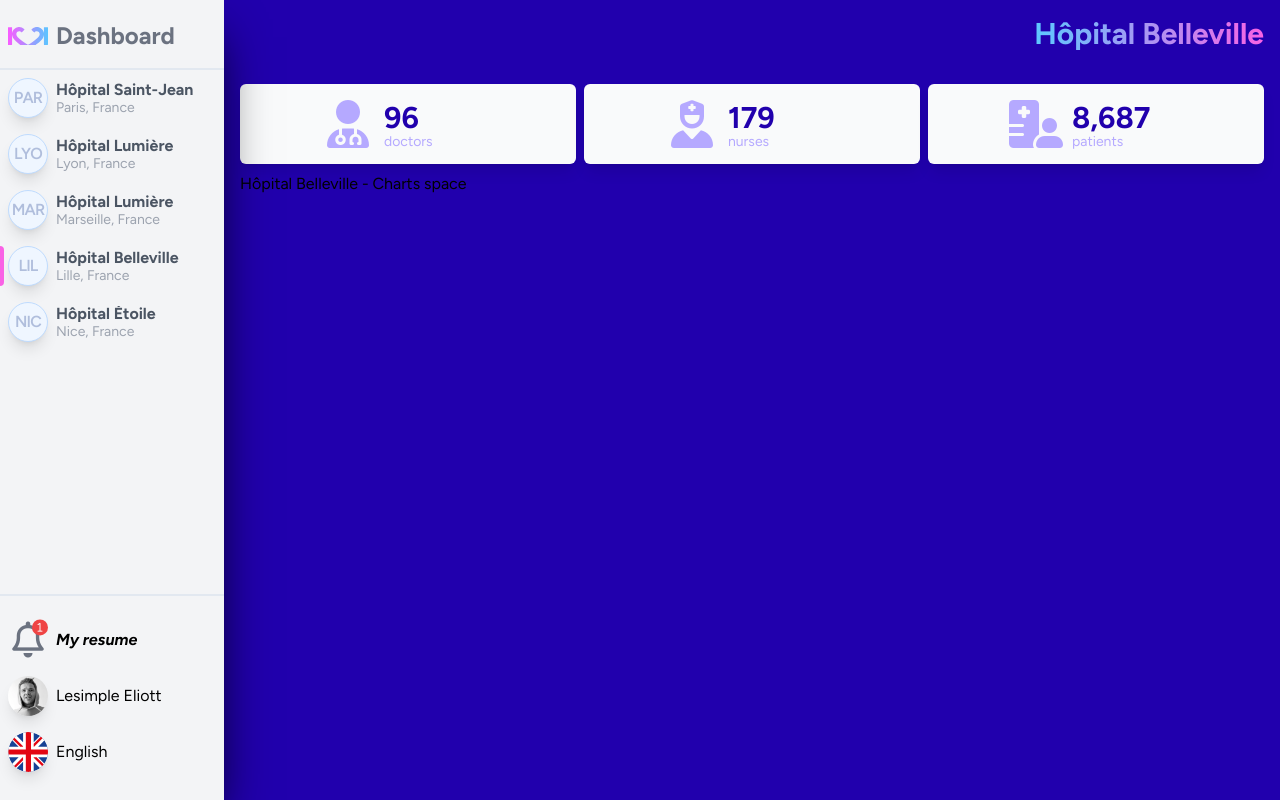
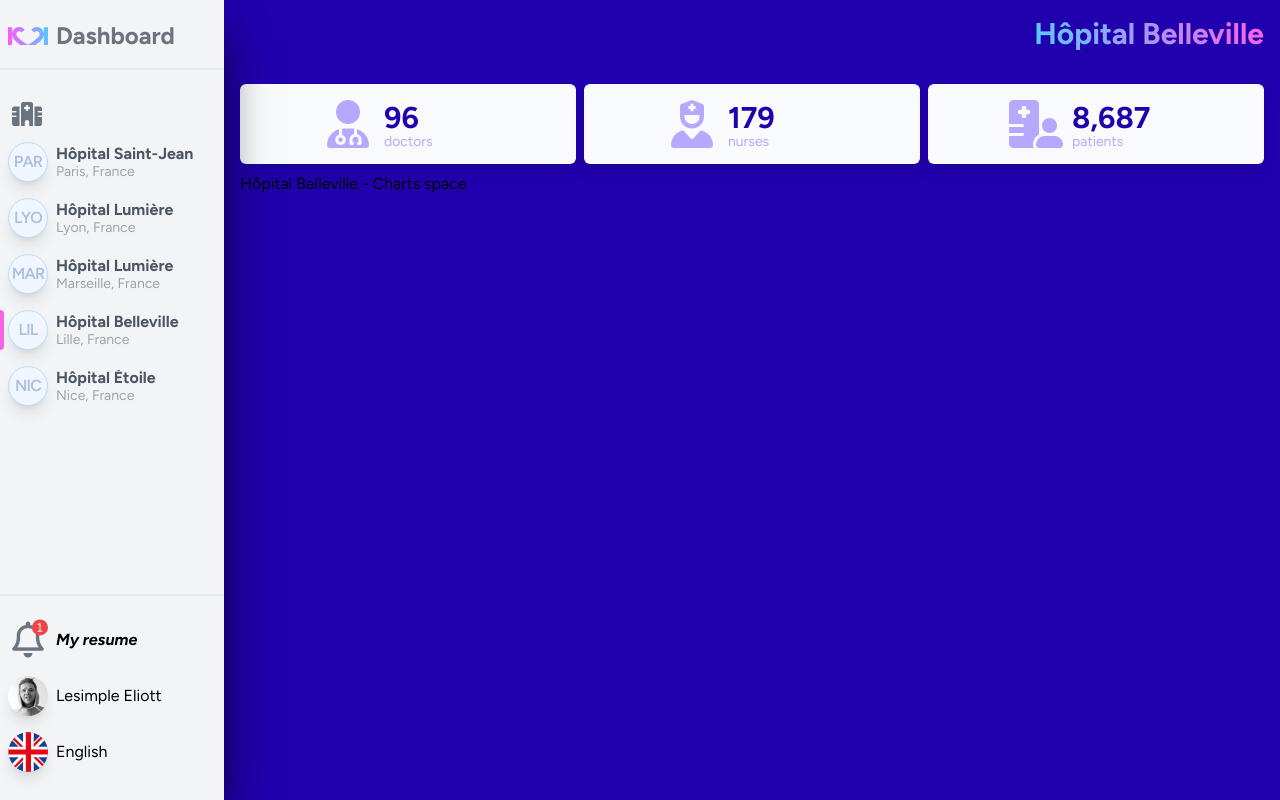
Before and after one commit to lesimpleliott/Tekkare-dashboard, a React (Vite) app: page /hospital/Lille-Belleville in a window 1280 px wide. Built offline with nearby package versions, Linux system fonts and the light colour scheme.

Commit message:
NavBar // Add Hospitals icon

```diff
--- a/src/components/Navbar/HospitalSection.tsx
+++ b/src/components/Navbar/HospitalSection.tsx
@@ -1,3 +1,4 @@
+import { NavLink } from "react-router-dom";
 import { useHospitalStore } from "../../stores/datas.store";
 import HospitalMenu from "./HospitalMenuTitle";
 
@@ -5,10 +6,10 @@ const Hospitals = () => {
   const hospitals = useHospitalStore((state) => state.hospitals);
 
   return (
-    <section className="flex flex-1 flex-col items-start border-y-2 border-slate-200">
-      {/* <NavLink to="/">
-        <i className="fa-solid fa-hospital mt-4 flex h-10 min-w-10 items-center justify-center rounded-full px-3 text-2xl text-gray-500"></i>
-      </NavLink> */}
+    <section className="flex flex-1 flex-col items-start border-y-2 border-slate-200 pt-6">
+      <NavLink to="/" className="hospitalLink relative">
+        <i className="fa-solid fa-hospital h-10 w-10 min-w-10 flex items-center justify-start rounded-full px-3 text-2xl text-gray-500"></i>
+      </NavLink>
       {hospitals.map((hospital) => HospitalMenu({ hospital }))}
     </section>
   );
```
